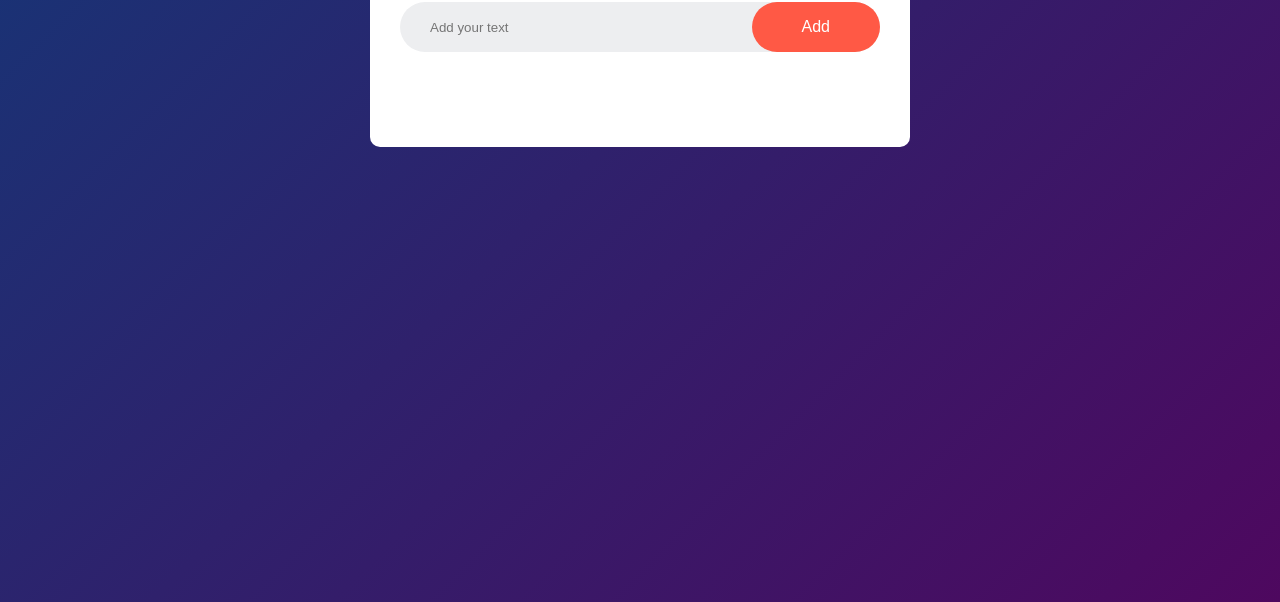
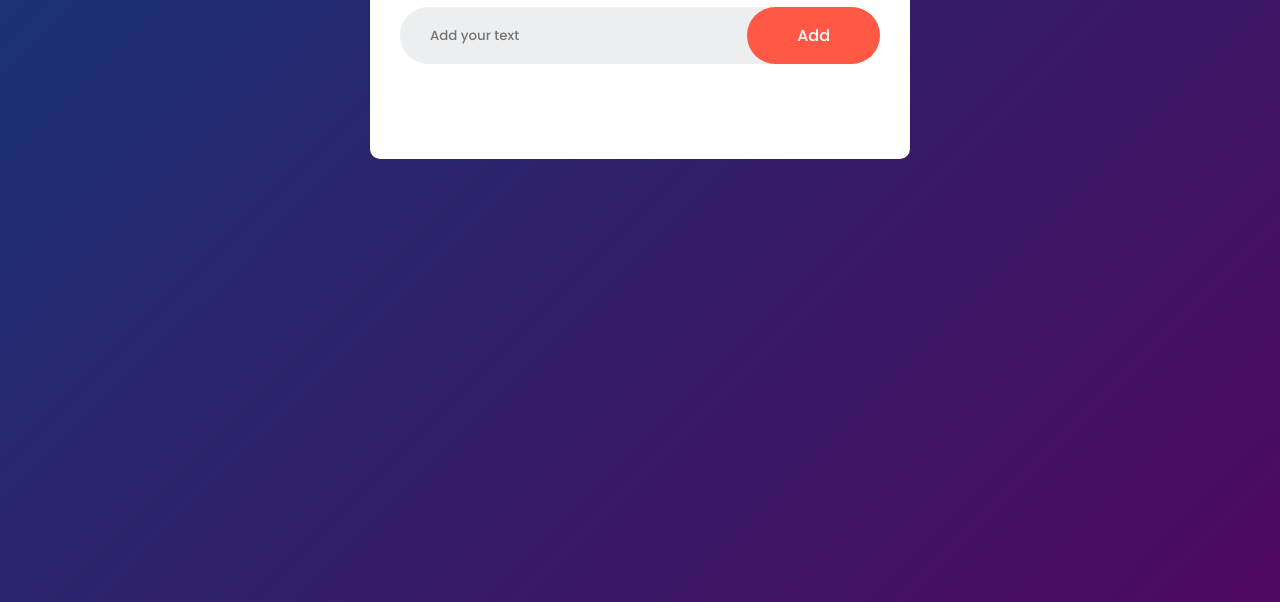
Before and after one commit to abdelrahmann22/to-do_list, a plain HTML site: page index.html in a window 1280 px wide. Shown: the part 198-800 px from the top of the page. Drawn offline with Linux system fonts and the light colour scheme.

Commit message:
font change

```diff
--- a/style.css
+++ b/style.css
@@ -1,3 +1,4 @@
+@import url('https://fonts.googleapis.com/css2?family=Poppins:wght@300;500;600;700&display=swap');
 *{
 	margin: 0;
 	padding: 0;
```
